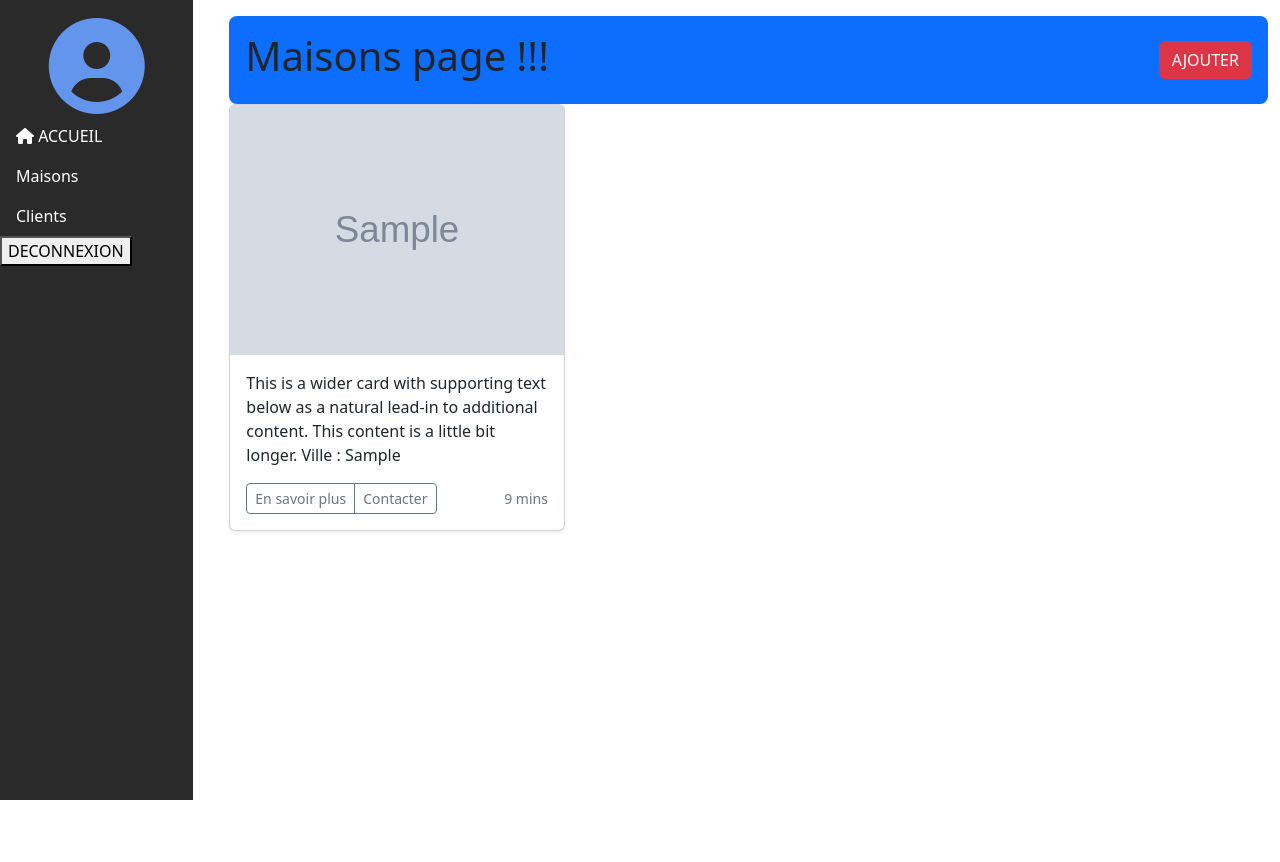
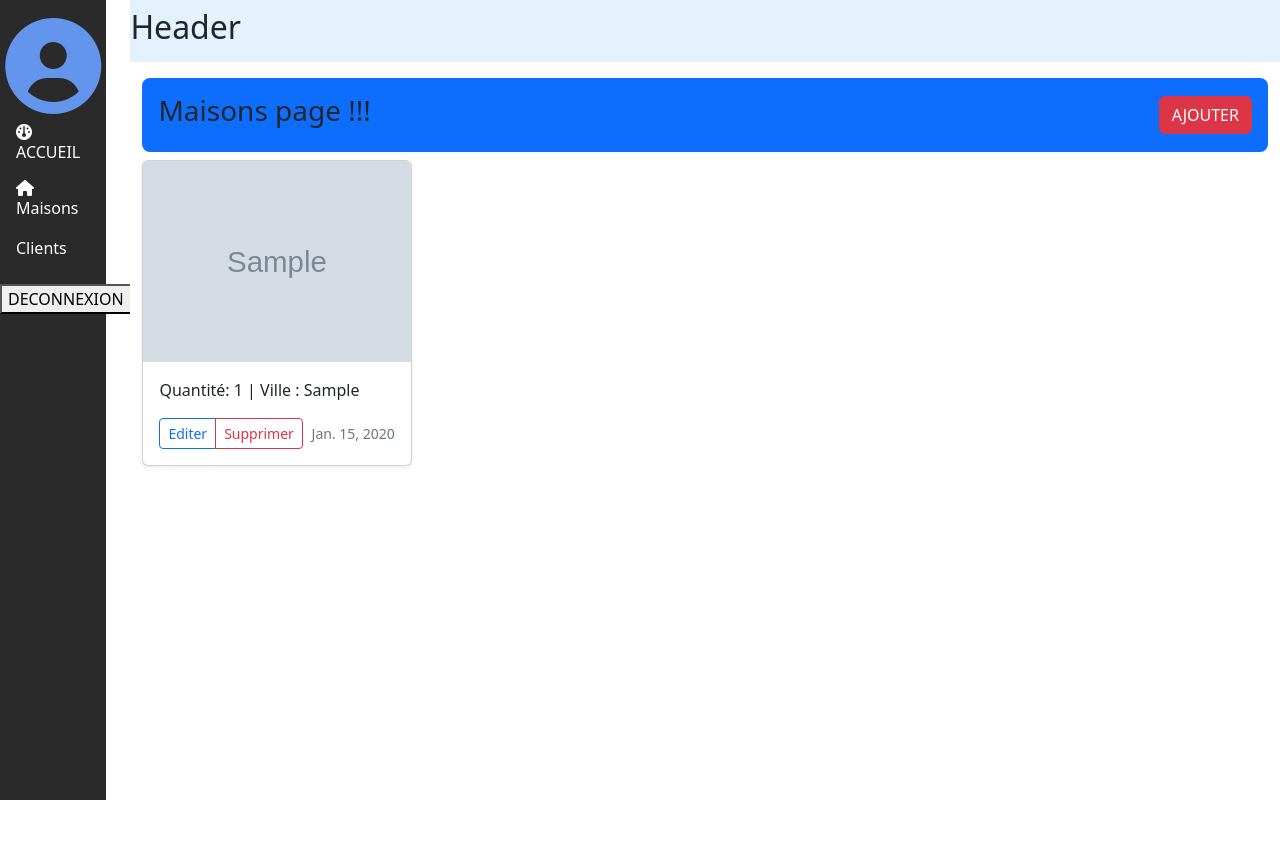
Before and after one commit to inovci/logeique-lite, a Django app: template my_auths/templates/space/landlord/maisons.html in a window 1280 px wide. Before the commit the page ends 800 px from the top, so only its background shows below. Run offline with Django 4.2, Linux system fonts and the light colour scheme; the template is opened without the code that fills it: values that come from a table or form of the project are taken from there, others are empty; tables that the repository leaves empty hold one stand-in row (values such as "Sample post"); grey boxes marked "Sample" are stand-in pictures; some libraries are stand-ins or nearby versions.

Commit message:
Commit of this day.

```diff
--- a/my_auths/templates/space/landlord/maisons.html
+++ b/my_auths/templates/space/landlord/maisons.html
@@ -4,7 +4,7 @@
   class="btn-outline-secondary nav-link"
   href="{% url 'my_auths:space' %}"
 >
-  <i class="fa fa-home" aria-hidden="true"></i>
+  <i class="fa fa-dashboard" aria-hidden="true"></i>
   ACCUEIL
 </a>
 {% endblock %} {% block maisons %}
@@ -13,6 +13,7 @@
   class="nav-link"
   href="{% url 'my_auths:landlordMaisons' %}"
 >
+  <i class="fa fa-home" aria-hidden="true"></i>
   Maisons
 </a>
 {% endblock %} {% block content %}
@@ -22,7 +23,7 @@
       class="navbar navbar-dark bg-primary"
       style="border-radius: 0.5em; padding: 1em;"
     >
-      <h1>Maisons page !!!</h1>
+      <h3>Maisons page !!!</h3>
 
       <div>
         <button
@@ -266,7 +267,10 @@
       </div>
     </nav>
     {% if maisons %}
-    <div class="row row-cols-1 row-cols-sm-2 row-cols-md-3 g-3">
+    <div
+      class="row row-cols-1 row-cols-sm-2 row-cols-md-4 g-3"
+      style="padding: 0.5em 0;"
+    >
       {% for maison in maisons %}
       <div class="col">
         <div class="card shadow-sm">
@@ -280,20 +284,18 @@
 
           <div class="card-body">
             <p class="card-text">
-              This is a wider card with supporting text below as a natural
-              lead-in to additional content. This content is a little bit
-              longer. Ville : {{maison.ville}}
+              Quantité: {{maison.quan_dispo}} | Ville : {{maison.ville}}
             </p>
             <div class="d-flex justify-content-between align-items-center">
               <div class="btn-group">
-                <button type="button" class="btn btn-sm btn-outline-secondary">
-                  En savoir plus
+                <button type="button" class="btn btn-sm btn-outline-primary">
+                  Editer
                 </button>
-                <button type="button" class="btn btn-sm btn-outline-secondary">
-                  Contacter
+                <button type="button" class="btn btn-sm btn-outline-danger">
+                  Supprimer
                 </button>
               </div>
-              <small class="text-muted">9 mins</small>
+              <small class="text-muted">{{maison.ajoute_le}}</small>
             </div>
           </div>
         </div>
--- a/my_auths/templates/space/space.html
+++ b/my_auths/templates/space/space.html
@@ -34,6 +34,14 @@
         border: solid 1px cornflowerblue;
         padding: 0.5rem 1rem;
         border-radius: 1rem;
+      }
+      .col-2 {
+        flex: 0 0 auto;
+        width: 10%;
+      }
+      .col-10 {
+        flex: 0 0 auto;
+        width: 90%;
       }
     </style>
   </head>
@@ -79,7 +87,7 @@
                     class="btn-outline-secondary nav-link active"
                     href="{% url 'my_auths:space' %}"
                   >
-                    <i class="fa fa-home" aria-hidden="true"></i>
+                    <i class="fa fa-dashboard" aria-hidden="true"></i>
                     ACCUEIL
                   </a>
                   {% endblock %}
@@ -91,6 +99,7 @@
                     class="nav-link"
                     href="{% url 'my_auths:landlordMaisons' %}"
                   >
+                    <i class="fa fa-home" aria-hidden="true"></i>
                     Maisons
                   </a>
                   {% endblock %}
@@ -109,7 +118,7 @@
               </ul>
             </div>
 
-            <div>
+            <div class="pt-3">
               <a href="{% url 'my_auths:logout' %}">
                 <button>DECONNEXION</button>
               </a>
@@ -118,6 +127,11 @@
           {% endblock %}
         </div>
         <div class="col-10">
+          <header>
+            <nav class="navbar" style="background-color: #e3f2fd;">
+              <h2>Header</h2>
+            </nav>
+          </header>
           <main style="background-color: #fff; height: 100vh;" role="main">
             <div>
               {% block content %}
```
Also changed, not shown: my_auths/views.py (+13 -1 lines).
